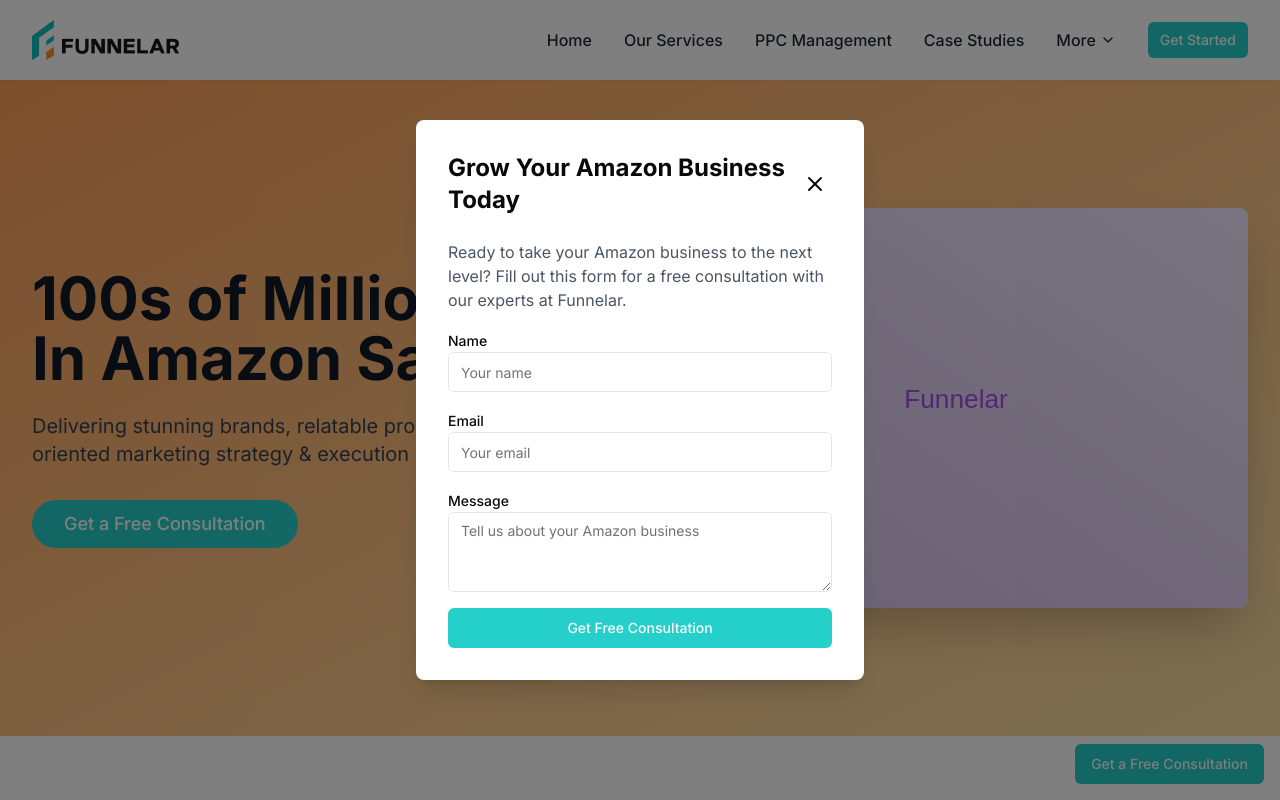
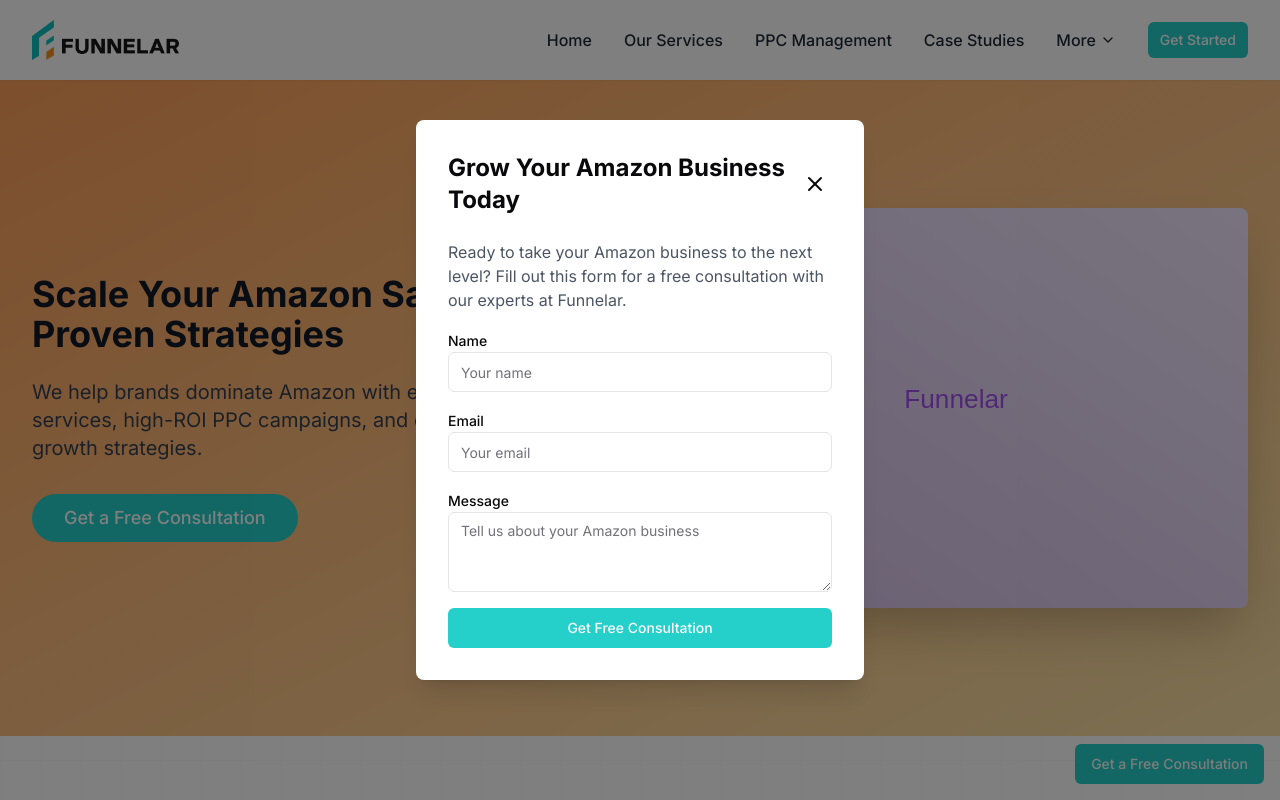
Before and after one commit to engsiam/mainFunnelar, a Next.js app: page / in a window 1280 px wide. Shown: the top 800 px of the page. Built offline with nearby package versions, Linux system fonts and the light colour scheme.

Commit message:
add seo content hero section

```diff
--- a/components/hero-section.tsx
+++ b/components/hero-section.tsx
@@ -16,14 +16,12 @@ export function HeroSection() {
           <ClientOnly
             fallback={
               <div className="max-w-xl">
-                <h1 className="text-5xl md:text-6xl font-bold text-gray-900 leading-tight mb-6">
-                  100s of Millions
-                  <br />
-                  In Amazon Sales
+                <h1 className="text-5xl md:text-4xl font-bold text-gray-900 leading-tight mb-6">
+                Scale Your Amazon Sales with Proven Strategies
                 </h1>
                 <p className="text-lg md:text-xl text-gray-700 mb-8">
-                  Delivering stunning brands, relatable products, & results
-                  oriented marketing strategy & execution
+                  We help brands dominate Amazon with expert FBA & FBM services,
+                  high-ROI PPC campaigns, and organic traffic growth strategies.
                 </p>
                 <div className="h-14 w-48 bg-primary rounded-full"></div>
               </div>
@@ -35,14 +33,12 @@ export function HeroSection() {
               transition={{ duration: 0.8, delay: 0.2 }}
               className="max-w-xl"
             >
-              <h1 className="text-5xl md:text-6xl font-bold text-gray-900 leading-tight mb-6">
-                100s of Millions
-                <br />
-                In Amazon Sales
+              <h1 className="text-5xl md:text-4xl font-bold text-gray-900 leading-tight mb-6">
+              Scale Your Amazon Sales with Proven Strategies
               </h1>
               <p className="text-lg md:text-xl text-gray-700 mb-8">
-                Delivering stunning brands, relatable products, & results
-                oriented marketing strategy & execution
+                We help brands dominate Amazon with expert FBA & FBM services,
+                high-ROI PPC campaigns, and organic traffic growth strategies.
               </p>
               <Button
                 size="lg"
```
